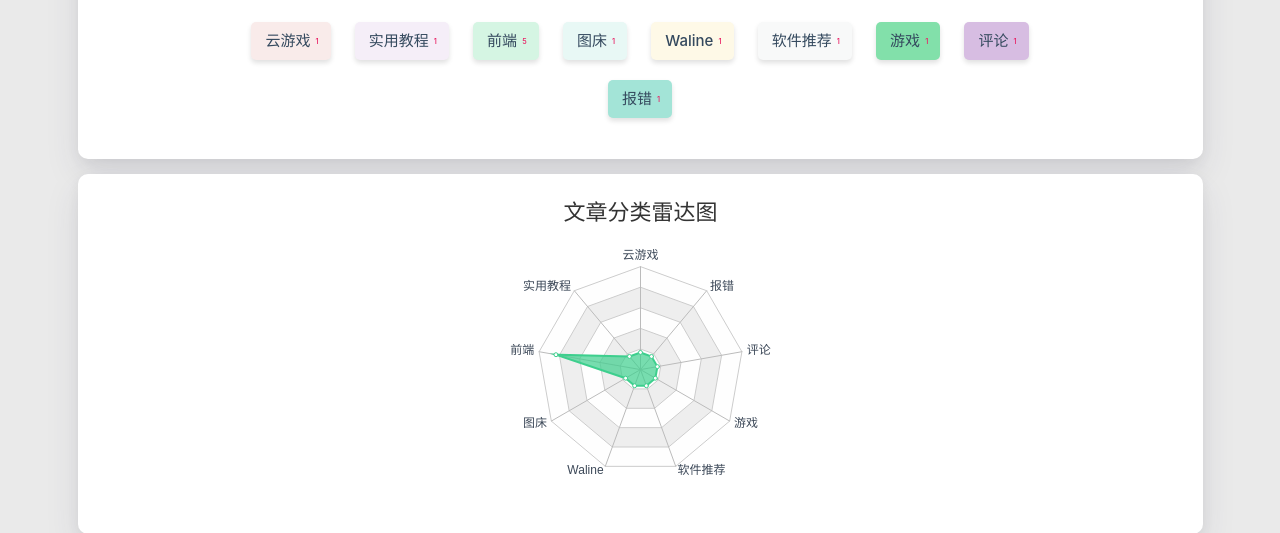
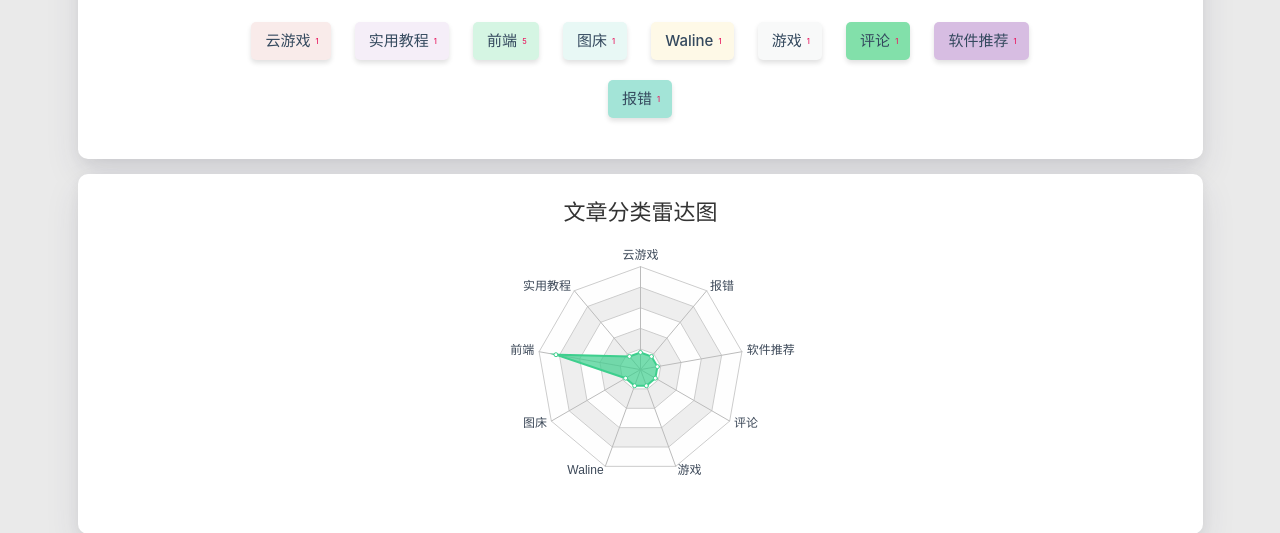
Before and after one commit to qianxun747/qianxun747.github.io, a plain HTML site: page categories/index.html in a window 1280 px wide. Shown: the part 494-1027 px from the top of the page. Drawn offline with Linux system fonts and the light colour scheme; some packages are replaced by stand-ins of ours; a script that the page names is missing.

Commit message:
Site updated: 2023-07-23 12:10:20

```diff
--- a/categories/index.html
+++ b/categories/index.html
@@ -381,19 +381,10 @@
                 </a>
 
 
-                <a href="/categories/%E5%9B%BE%E5%BA%8A/%E8%BD%AF%E4%BB%B6%E6%8E%A8%E8%8D%90/" title="软件推荐: 1">
-                    <span class="chip center-align waves-effect waves-light
-                             chip-default "
-                            style="background-color: #F8F9F9;">软件推荐
-                        <span class="tag-length">1</span>
-                    </span>
-                </a>
-
-
                 <a href="/categories/%E6%B8%B8%E6%88%8F/" title="游戏: 1">
                     <span class="chip center-align waves-effect waves-light
                              chip-default "
-                            style="background-color: #82E0AA;">游戏
+                            style="background-color: #F8F9F9;">游戏
                         <span class="tag-length">1</span>
                     </span>
                 </a>
@@ -402,7 +393,16 @@
                 <a href="/categories/%E5%89%8D%E7%AB%AF/%E8%AF%84%E8%AE%BA/" title="评论: 1">
                     <span class="chip center-align waves-effect waves-light
                              chip-default "
-                            style="background-color: #D7BDE2;">评论
+                            style="background-color: #82E0AA;">评论
+                        <span class="tag-length">1</span>
+                    </span>
+                </a>
+
+
+                <a href="/categories/%E5%9B%BE%E5%BA%8A/%E8%BD%AF%E4%BB%B6%E6%8E%A8%E8%8D%90/" title="软件推荐: 1">
+                    <span class="chip center-align waves-effect waves-light
+                             chip-default "
+                            style="background-color: #D7BDE2;">软件推荐
                         <span class="tag-length">1</span>
                     </span>
                 </a>
@@ -459,7 +459,7 @@
                     color: '#3C4858'
                 }
             },
-            indicator: [{"name":"云游戏","max":6},{"name":"实用教程","max":6},{"name":"前端","max":6},{"name":"图床","max":6},{"name":"Waline","max":6},{"name":"软件推荐","max":6},{"name":"游戏","max":6},{"name":"评论","max":6},{"name":"报错","max":6}],
+            indicator: [{"name":"云游戏","max":6},{"name":"实用教程","max":6},{"name":"前端","max":6},{"name":"图床","max":6},{"name":"Waline","max":6},{"name":"游戏","max":6},{"name":"评论","max":6},{"name":"软件推荐","max":6},{"name":"报错","max":6}],
             nameGap: 5,
             center: ['50%','55%'],
             radius: '66%'
```
Also changed, not shown: about/index.html (+1 -1 lines), categories/云游戏/index.html (+11 -11 lines), categories/前端/index.html (+11 -11 lines), categories/前端/报错/index.html (+11 -11 lines), categories/前端/评论/index.html (+11 -11 lines), categories/图床/index.html (+11 -11 lines), categories/图床/软件推荐/index.html (+11 -11 lines), categories/实用教程/Waline/index.html (+11 -11 lines), categories/实用教程/index.html (+11 -11 lines), categories/游戏/index.html (+11 -11 lines).
